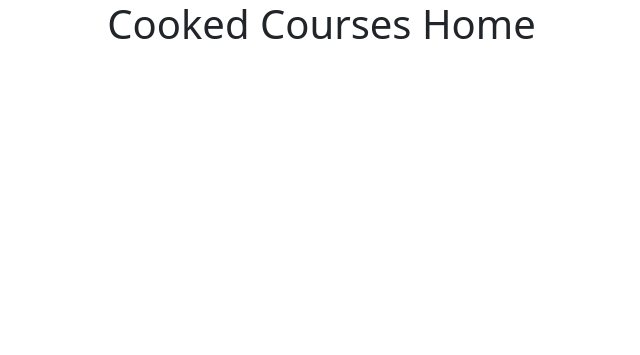
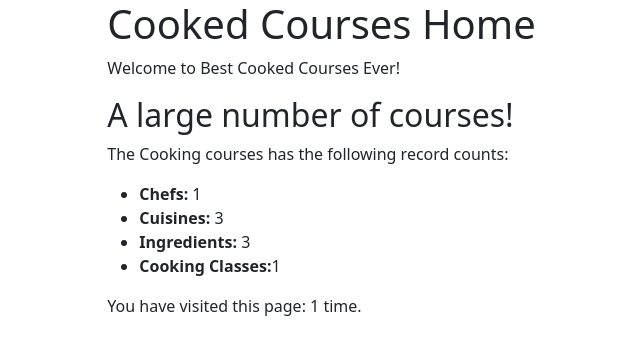
Before and after one commit to KiporenkoMaksym/cook-booker, a Django app: page / in a window 1280 px wide. Shown: the top 355 px of the page, without its empty margins (118-758 px from the left). Run offline with Django 5.2, Linux system fonts and the light colour scheme; data comes from the database, SQL or seed files in the repository; both versions use the stored data as it was after the commit.

Commit message:
displayed information on the main page about the number of courses, chefs, etc.

```diff
--- a/templates/classes/index.html
+++ b/templates/classes/index.html
@@ -2,4 +2,17 @@
 
 {% block content %}
   <h1>Cooked Courses Home</h1>
+  <p>Welcome to Best Cooked Courses Ever!</p>
+  <h2>A large number of courses!</h2>
+  <p>The Cooking courses has the following record counts:</p>
+  <ul>
+    <li><strong>Chefs:</strong> {{ num_chefs }}</li>
+    <li><strong>Cuisines:</strong> {{ num_cuisines }}</li>
+    <li><strong>Ingredients:</strong> {{ num_ingredients }}</li>
+    <li><strong>Cooking Classes:</strong>{{ num_cooking_classes }}</li>
+  </ul>
+
+  <p>You have visited this page:
+      {{ num_visits }} time{{ num_visits|pluralize }}.
+  </p>
 {% endblock %}
```
Also changed, not shown: db.sqlite3.
